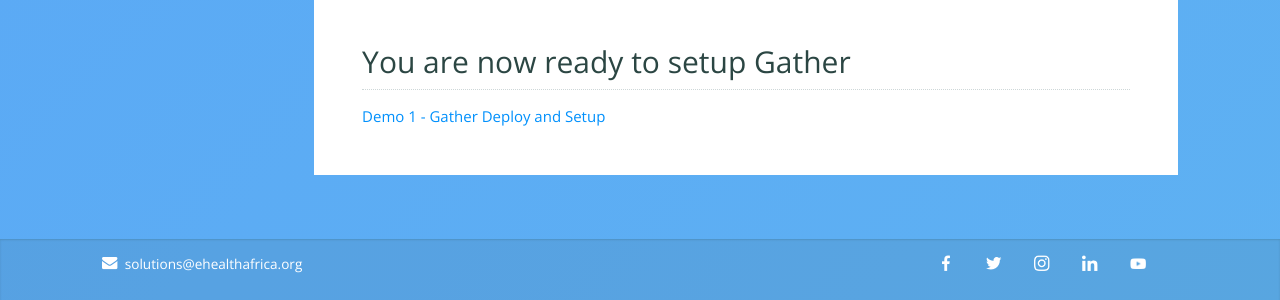
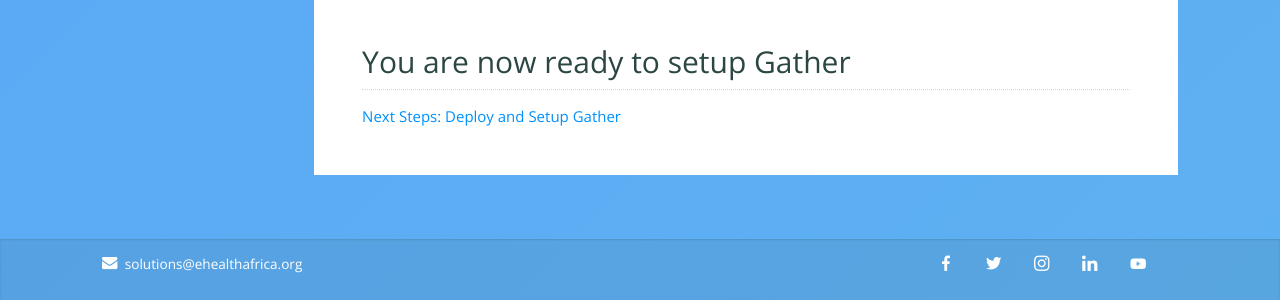
Before and after one commit to nixilla/gather, a Jekyll site: the page built from documentation/try/index.md, in a window 1280 px wide. Shown: the part 1204-1504 px from the top of the page. Built offline with Jekyll 4.4.1, drawn with Linux system fonts in a browser that asks for light colours.

Commit message:
Update index.md

```diff
--- a/documentation/try/index.md
+++ b/documentation/try/index.md
@@ -39,4 +39,4 @@
 
 ## You are now ready to setup Gather
 
-[Demo 1 - Gather Deploy and Setup](demo_install)
+[Next Steps: Deploy and Setup Gather](demo_install)
```
